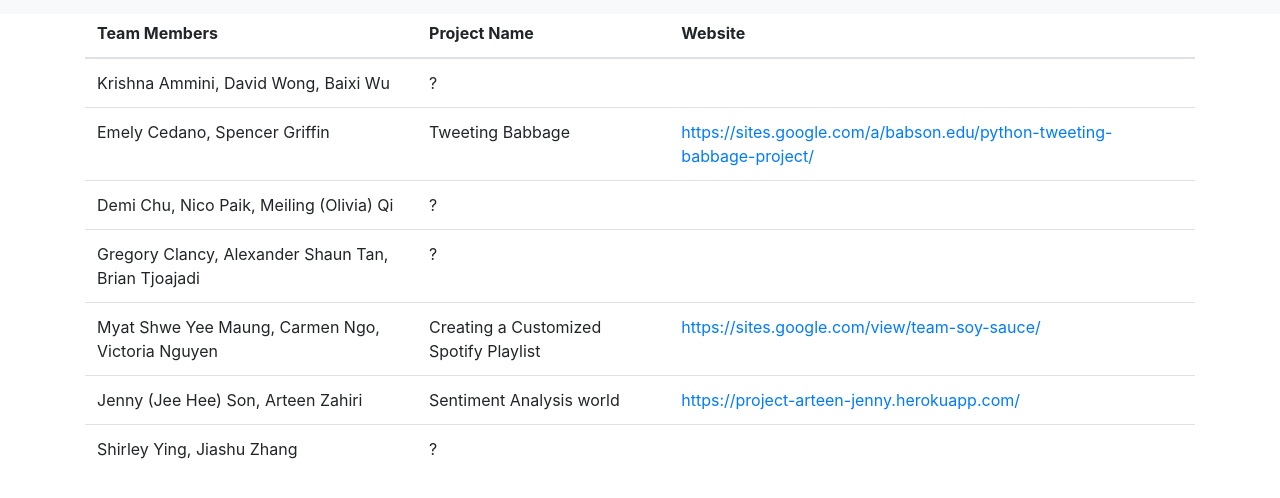
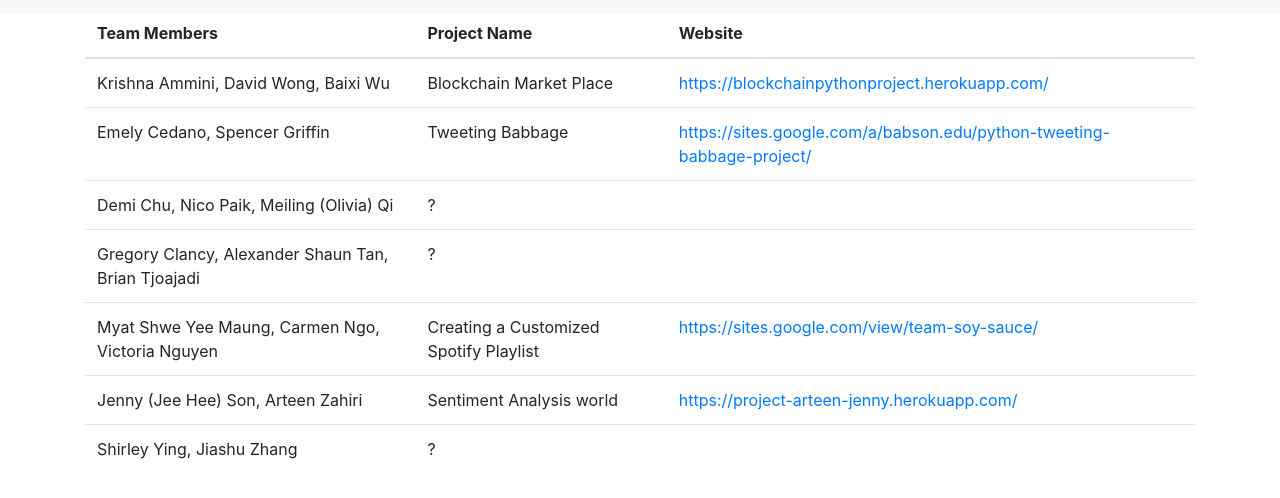
Before and after one commit to MIS3640/mis3640.github.io, a plain HTML site: page index.html in a window 1280 px wide. Shown: the part 42-540 px from the top of the page. Drawn offline with nearby package versions, Linux system fonts and the light colour scheme.

Commit message:
Update index.html

```diff
--- a/index.html
+++ b/index.html
@@ -55,8 +55,8 @@
                     <tbody>
                     <tr>
                         <td>Krishna Ammini, David Wong, Baixi Wu</td>
-                        <td>?</td>
-                        <td><a href=""></a></td>
+                        <td>Blockchain Market Place</td>
+                        <td><a href="https://blockchainpythonproject.herokuapp.com/">https://blockchainpythonproject.herokuapp.com/</a></td>
                     </tr>
                     <tr>
                         <td>Emely Cedano, Spencer Griffin</td>
```
